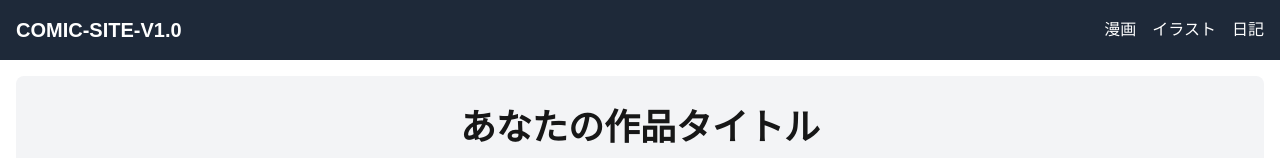
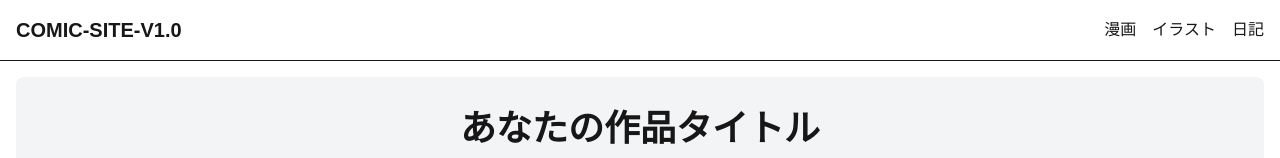
Before and after one commit to lgpq/comic-site-v1.0, a Next.js app: page / in a window 1280 px wide. Shown: the top 158 px of the page. Built offline with nearby package versions, Linux system fonts and the light colour scheme.

Commit message:
feat: Add active style to header navigation links

```diff
--- a/src/components/Header.tsx
+++ b/src/components/Header.tsx
@@ -1,17 +1,37 @@
-import Link from 'next/link';
+"use client";
+
+import Link from "next/link";
+import { usePathname } from "next/navigation";
+
+const navLinks = [
+  { href: "/comics", label: "漫画" },
+  { href: "/illustrations", label: "イラスト" },
+  { href: "/diary", label: "日記" },
+];
 
 export const Header = () => {
+  const pathname = usePathname();
+
   return (
-    <header className="bg-gray-800 text-white p-4">
-      <div className="container mx-auto flex justify-between items-center">
-        <h1 className="text-xl font-bold">
-          <Link href="/">COMIC-SITE-V1.0</Link>
-        </h1>
+    <header className="border-b">
+      <div className="container mx-auto flex justify-between items-center p-4">
+        <Link href="/" className="font-bold text-xl">
+          COMIC-SITE-V1.0
+        </Link>
         <nav>
           <ul className="flex space-x-4">
-            <li><Link href="/comics" className="hover:text-gray-300">漫画</Link></li>
-            <li><Link href="/illustrations" className="hover:text-gray-300">イラスト</Link></li>
-            <li><Link href="/diary" className="hover:text-gray-300">日記</Link></li>
+            {navLinks.map((link) => (
+              <li key={link.href} >
+                <Link
+                  href={link.href}
+                  className={`hover:text-sky-500 transition-colors ${
+                    pathname.startsWith(link.href) ? "text-sky-500 font-semibold" : ""
+                  }`}
+                >
+                  {link.label}
+                </Link>
+              </li>
+            ))}
           </ul>
         </nav>
       </div>
```
